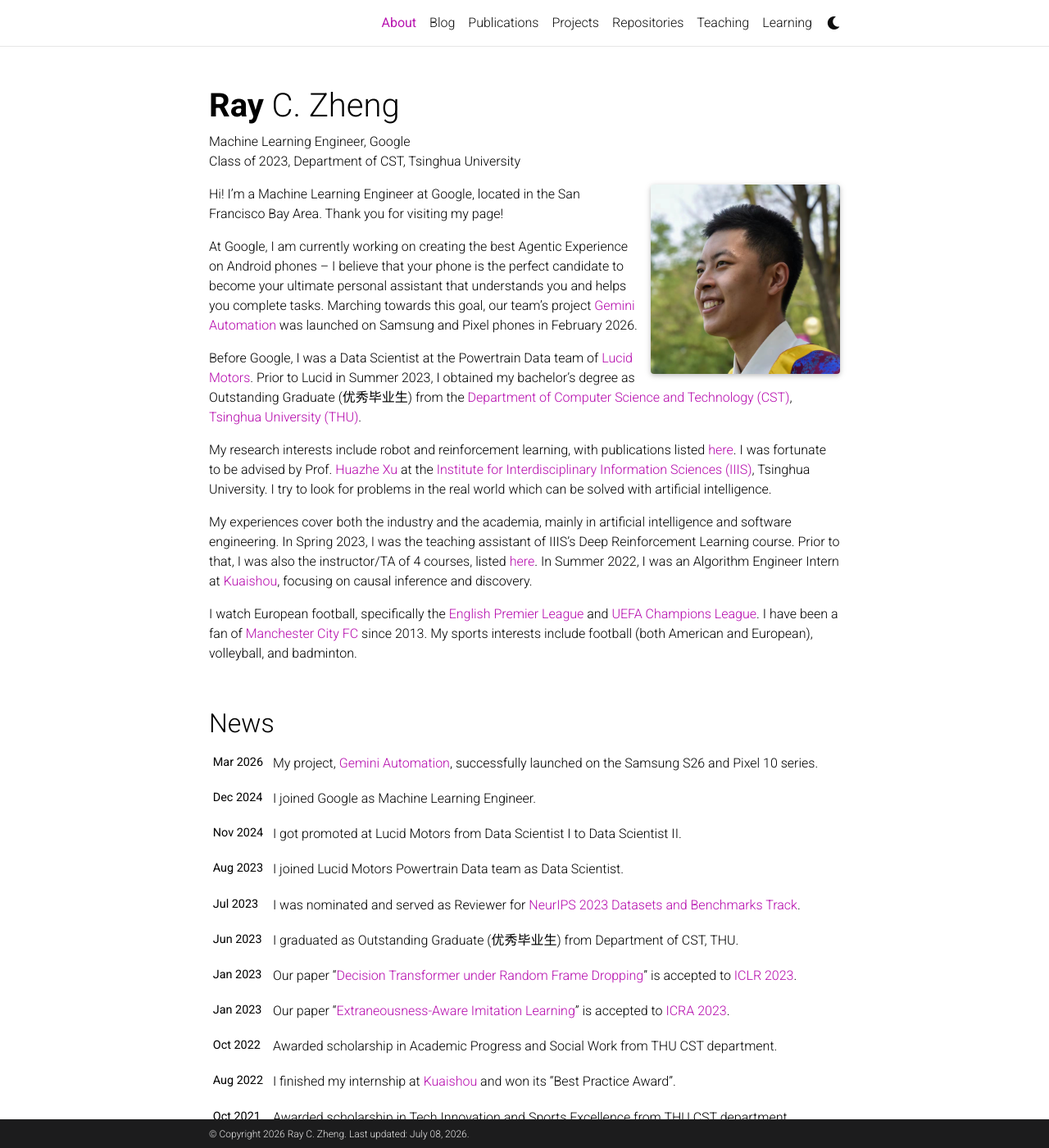
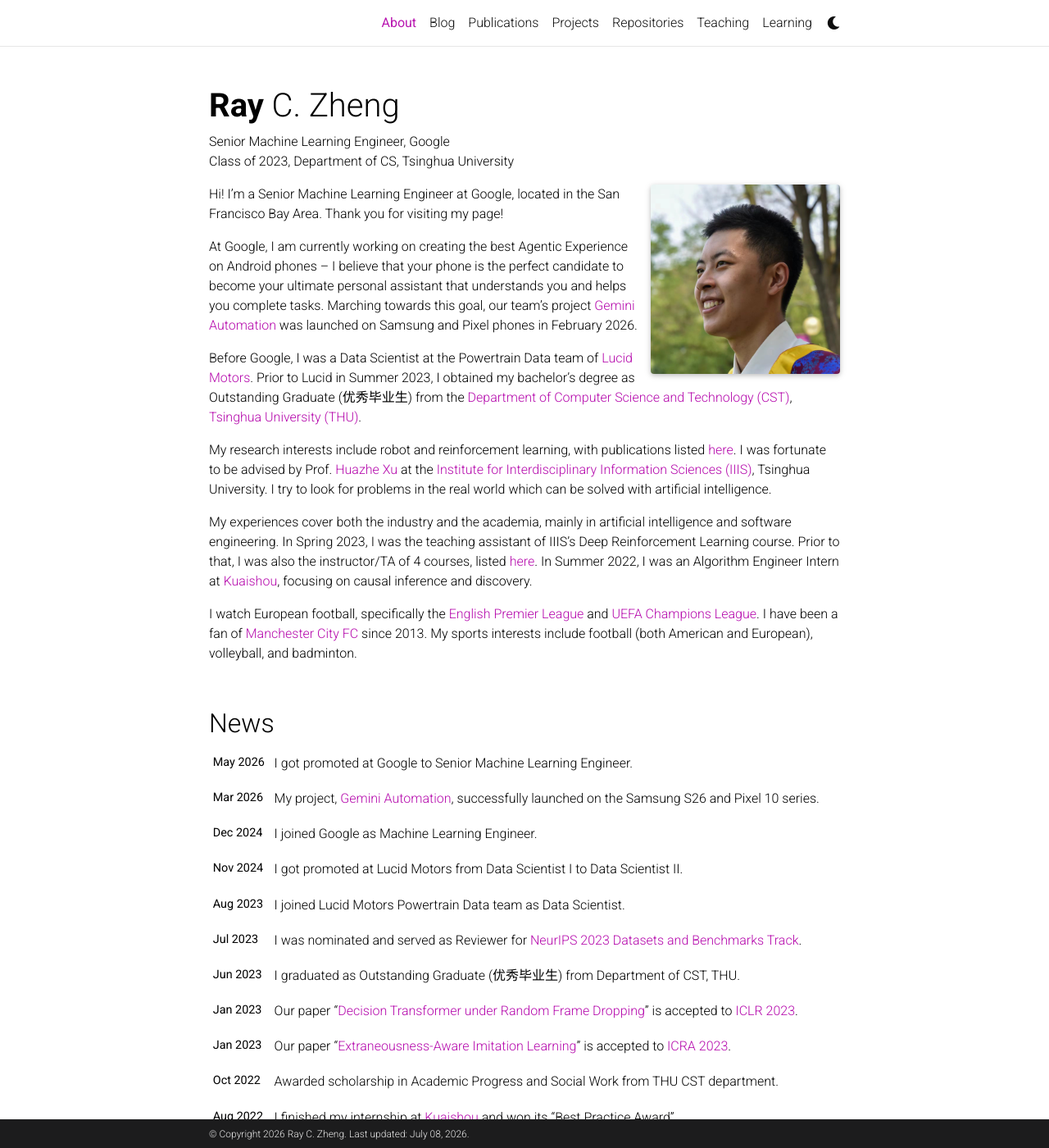
Before and after one commit to zhengrc19/zhengrc19.github.io, a Jekyll site: the page built from _pages/about.md, in a window 1280 px wide and 1400 px high. Shown: the whole window at 82% size. Built offline with Jekyll 4.4.1, drawn with Linux system fonts in a browser that asks for light colours; full-size pictures stand in for the smaller copies a plugin makes; comment, search, counter and statistics services are not loaded; a style sheet for code colours, icons or effects is not loaded.

Commit message:
add promotion

```diff
--- a/_pages/about.md
+++ b/_pages/about.md
@@ -3,7 +3,7 @@ layout: about
 title: About
 permalink: /
 # subtitle: "<a href='https://www.cs.tsinghua.edu.cn/'>Department of CST</a>, <a href='https://www.tsinghua.edu.cn/'>Tsinghua University</a>. Institution email: zhengrc19 at mails.tsinghua.edu.cn"
-subtitle: "Machine Learning Engineer, Google<br>Class of 2023, Department of CST, Tsinghua University"
+subtitle: "Senior Machine Learning Engineer, Google<br>Class of 2023, Department of CS, Tsinghua University"
 
 profile:
   align: right
@@ -25,7 +25,7 @@ Put your address / P.O. box / other info right below your picture. You can also
 
 Link to your social media connections, too. This theme is set up to use [Font Awesome icons](http://fortawesome.github.io/Font-Awesome/) and [Academicons](https://jpswalsh.github.io/academicons/), like the ones below. Add your Facebook, Twitter, LinkedIn, Google Scholar, or just disable all of them. -->
 
-Hi! I'm a Machine Learning Engineer at Google, located in the San Francisco Bay Area. Thank you for visiting my page!
+Hi! I'm a Senior Machine Learning Engineer at Google, located in the San Francisco Bay Area. Thank you for visiting my page!
 
 At Google, I am currently working on creating the best Agentic Experience on Android phones -- I believe that your phone is the perfect candidate to become your ultimate personal assistant that understands you and helps you complete tasks. Marching towards this goal, our team's project [Gemini Automation](https://x.com/sundarpichai/status/2026743797967958515) was launched on Samsung and Pixel phones in February 2026.
 
```
Also changed, not shown: _news/20260501.md (added, +7 -0 lines).
